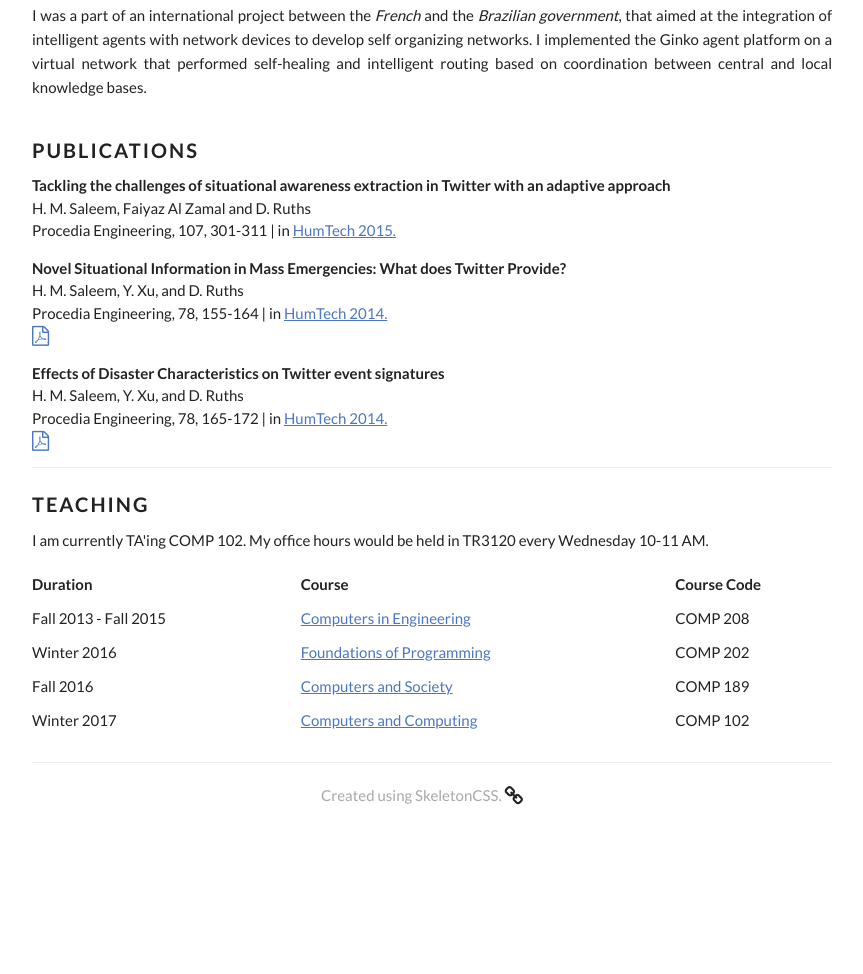
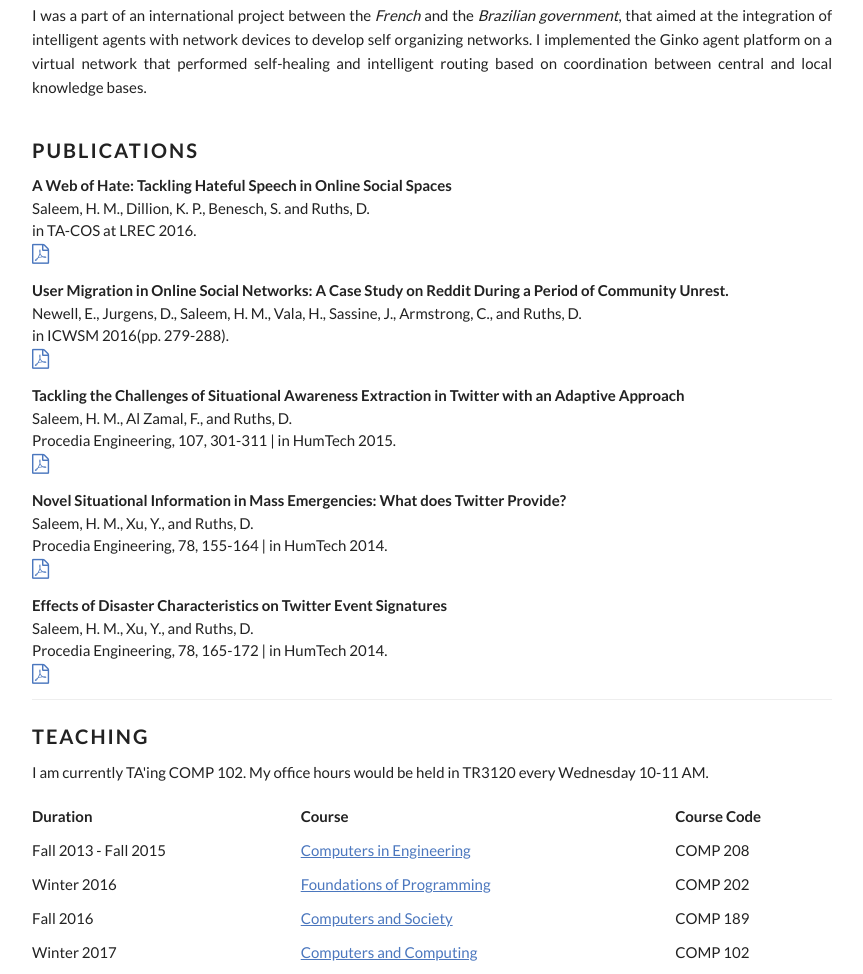
Before and after one commit to elric-dev/personal-website, a plain HTML site: page index.html in a window 1280 px wide. Shown: the part 1118-2092 px from the top of the page, without its empty margins (208-1071 px from the left). Before the commit the page ends 1964 px from the top, so only its background shows below. Drawn offline with Linux system fonts and the light colour scheme; files whose address does not match are found by name.

Commit message:
updating publications

```diff
--- a/index.html
+++ b/index.html
@@ -80,7 +80,7 @@
           <li class="navbar-item"><a class="navbar-link" href="#teaching">Teaching</a></li>
           <li class="navbar-item"><a class="navbar-link" href="#teaching">Cool stuff</a></li>
           <li class="navbar-item"><a class="navbar-link" href="http://elric-dev.github.io/">Blog</a></li>
-          <li class="navbar-item"><a class="navbar-link" href="pdfs/CV.pdf">Resume</a></li>
+          <li class="navbar-item"><a class="navbar-link" href="pdfs/saleem_resume.pdf">Resume</a></li>
           <li class="navbar-item">
             <a class="navbar-link" href="#" data-popover="#moreNavPopover">More</a>
             <div id="moreNavPopover" class="popover">
@@ -145,19 +145,30 @@
     <div class="docs-section neat bborder">
       <h6 class="docs-header">Publications</h6>
       <p class="close-more">
-        <b>Tackling the challenges of situational awareness extraction in Twitter with an adaptive approach</b><br>
-        H. M. Saleem, Faiyaz Al Zamal and D. Ruths<br>
-        Procedia Engineering, 107, 301-311 | in <a href="http://www.humanitariantechnology.org/HumTech2015/">HumTech 2015.</a></p>
+        <b>A Web of Hate: Tackling Hateful Speech in Online Social Spaces</b><br>
+        Saleem, H. M., Dillion, K. P., Benesch, S. and Ruths, D.<br>
+        in TA-COS at LREC 2016.<br>
+        <a href="pdfs/tacos2016_SaleemDillionBeneschRuths.pdf"><i class="fa fa-file-pdf-o fa-lg" aria-hidden="true"></i></a></p>
+      <p class="close-more">
+        <b>User Migration in Online Social Networks: A Case Study on Reddit During a Period of Community Unrest.</b><br>
+        Newell, E., Jurgens, D., Saleem, H. M., Vala, H., Sassine, J., Armstrong, C., and Ruths, D.<br>
+        in ICWSM 2016(pp. 279-288).<br>
+        <a href="pdfs/icwsm2015_Newelletal.pdf"><i class="fa fa-file-pdf-o fa-lg" aria-hidden="true"></i></a></p>
+      <p class="close-more">
+        <b>Tackling the Challenges of Situational Awareness Extraction in Twitter with an Adaptive Approach</b><br>
+        Saleem, H. M., Al Zamal, F., and Ruths, D.<br>
+        Procedia Engineering, 107, 301-311 | in HumTech 2015.<br>
+        <a href="pdfs/humtech2015_SaleemZamalRuths.pdf"><i class="fa fa-file-pdf-o fa-lg" aria-hidden="true"></i></a></p>
       <p class="close-more">
         <b>Novel Situational Information in Mass Emergencies: What does Twitter Provide?</b><br>
-        H. M. Saleem, Y. Xu, and D. Ruths<br>
-        Procedia Engineering, 78, 155-164 | in <a href="http://www.humanitariantechnology.org/HumTech2014/">HumTech 2014.</a><br>
-        <a href="pdfs/NSI.pdf"><i class="fa fa-file-pdf-o fa-lg" aria-hidden="true"></i></a>
+        Saleem, H. M., Xu, Y., and Ruths, D.<br>
+        Procedia Engineering, 78, 155-164 | in HumTech 2014.<br>
+        <a href="pdfs/humtech2014_SaleemXuRuths_NSI.pdf"><i class="fa fa-file-pdf-o fa-lg" aria-hidden="true"></i></a></p>
       <p class="close-more">
-        <b>Effects of Disaster Characteristics on Twitter event signatures</b><br>
-        H. M. Saleem, Y. Xu, and D. Ruths<br>
-        Procedia Engineering, 78, 165-172 | in <a href="http://www.humanitariantechnology.org/HumTech2014/">HumTech 2014.</a><br>
-        <a href="pdfs/SIGNATURE.pdf"><i class="fa fa-file-pdf-o fa-lg" aria-hidden="true"></i></a>
+        <b>Effects of Disaster Characteristics on Twitter Event Signatures</b><br>
+        Saleem, H. M., Xu, Y., and Ruths, D.<br>
+        Procedia Engineering, 78, 165-172 | in HumTech 2014.<br>
+        <a href="pdfs/humtech2014_SaleemXuRuths_SIGNATURE.pdf"><i class="fa fa-file-pdf-o fa-lg" aria-hidden="true"></i></a></p>
     </div>
 
     <!-- TEACHING -->
```
Also changed, not shown: images/profile_small.png (added), logo.png, 10 other files.
